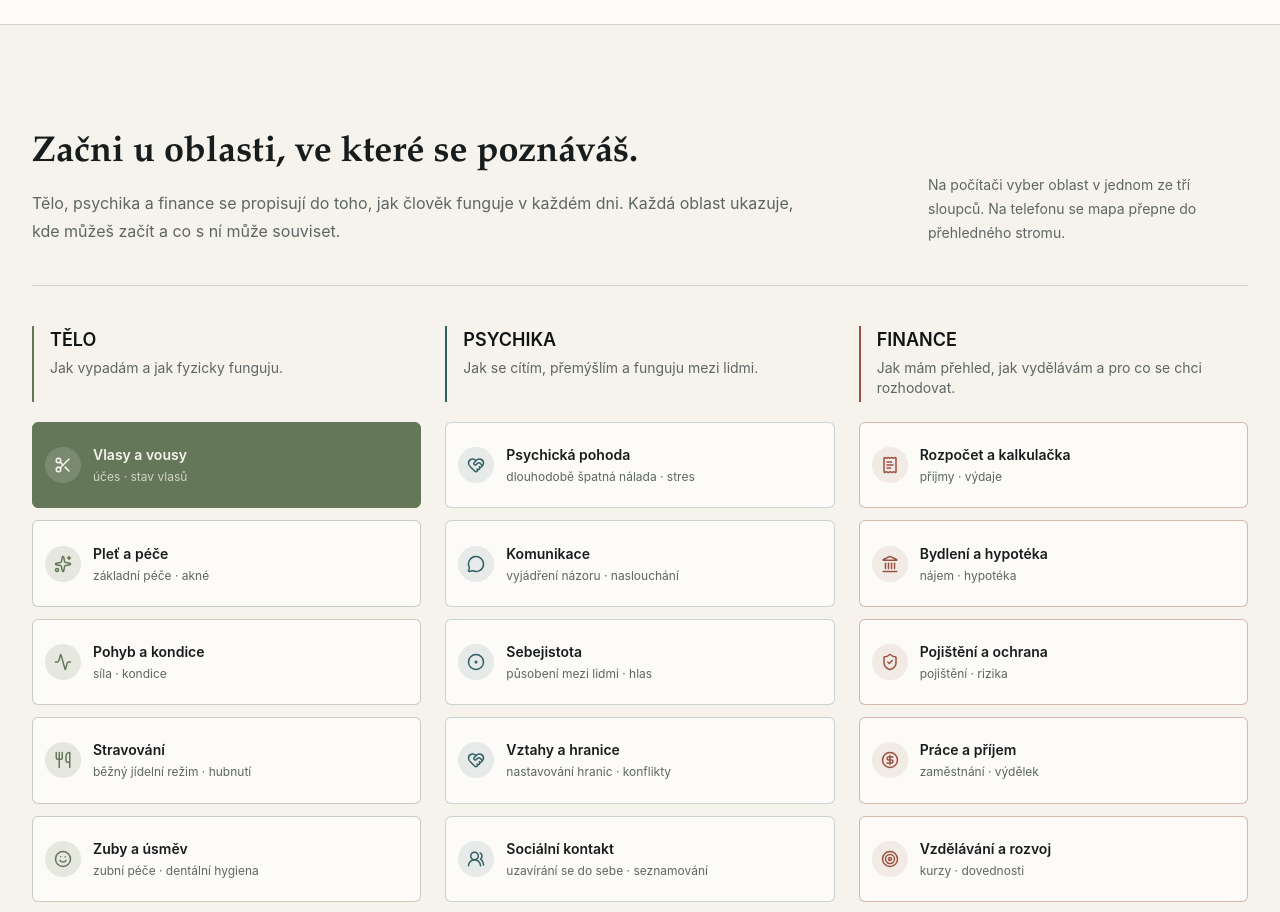
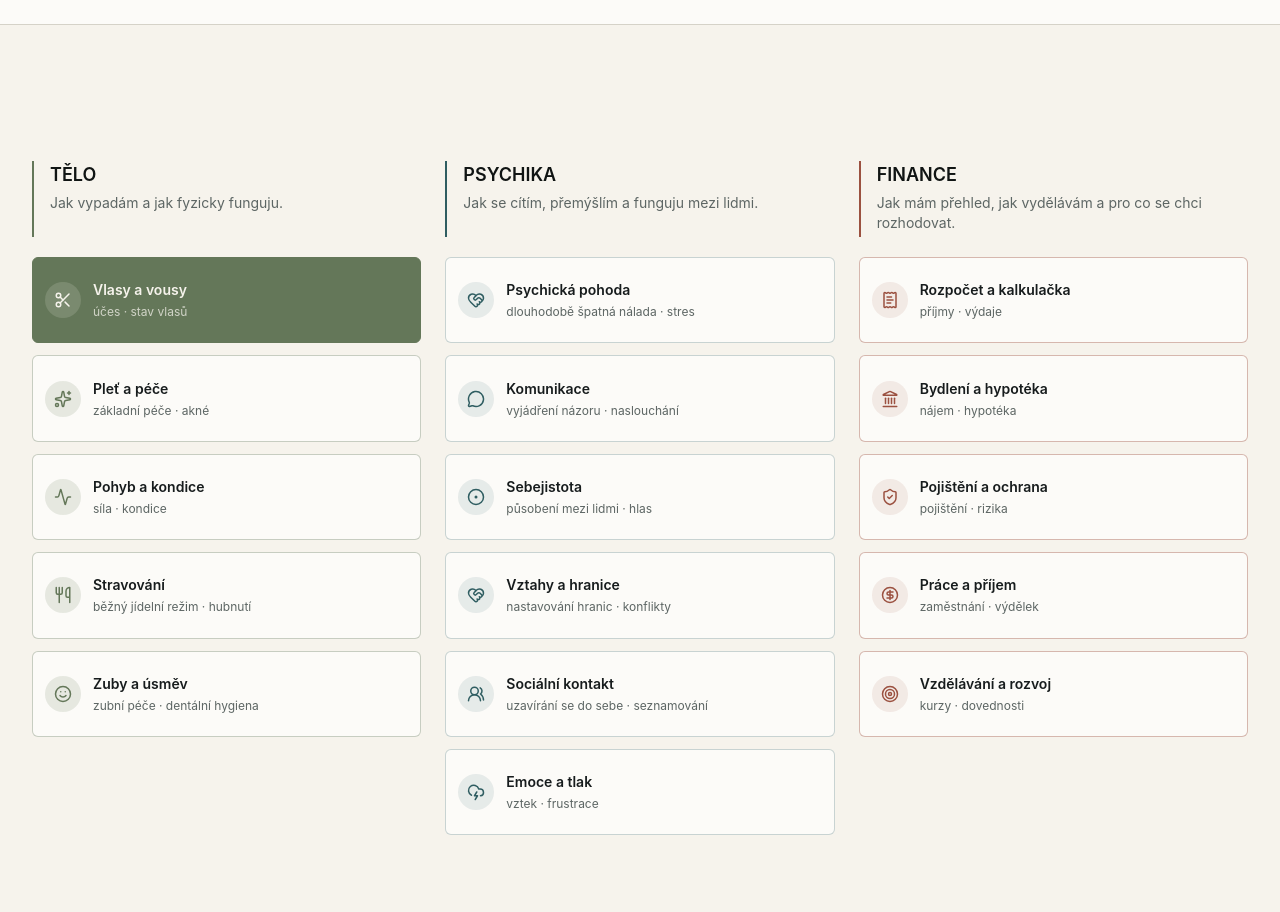
Before and after one commit to NeoCZ0101/CZECH-HORSE, a Next.js app: page / in a window 1280 px wide. Shown: the part 980-1892 px from the top of the page. Built offline with nearby package versions, Linux system fonts and the light colour scheme.

Commit message:
Remove map introduction copy

```diff
--- a/components/home/body-mind-map.tsx
+++ b/components/home/body-mind-map.tsx
@@ -22,8 +22,6 @@ import {
   Utensils,
 } from "lucide-react";
 import { useState } from "react";
-import { ScrollReveal } from "@/components/home/scroll-reveal";
-import { SectionHeading } from "@/components/sections/section-heading";
 import { financeAreas, type FinanceArea } from "@/lib/finance-data";
 import { bodyAreas, mindAreas, type HomeArea } from "@/lib/homepage-data";
 
@@ -190,16 +188,6 @@ export function BodyMindMap() {
   return (
     <section id="mapa-cloveka" className="bg-cream py-20 sm:py-24">
       <div className="mx-auto max-w-7xl px-4 sm:px-6 lg:px-8">
-        <ScrollReveal>
-          <div className="flex flex-col gap-6 border-b border-sand pb-10 lg:flex-row lg:items-end lg:justify-between">
-            <SectionHeading
-              title="Začni u oblasti, ve které se poznáváš."
-              description="Tělo, psychika a finance se propisují do toho, jak člověk funguje v každém dni. Každá oblast ukazuje, kde můžeš začít a co s ní může souviset."
-            />
-            <p className="max-w-xs text-sm leading-6 text-muted">Na počítači vyber oblast v jednom ze tří sloupců. Na telefonu se mapa přepne do přehledného stromu.</p>
-          </div>
-        </ScrollReveal>
-
         <div className="mt-10 hidden lg:block">
           <div className="grid items-start gap-5 xl:gap-6 lg:grid-cols-3">
             <div>
```
